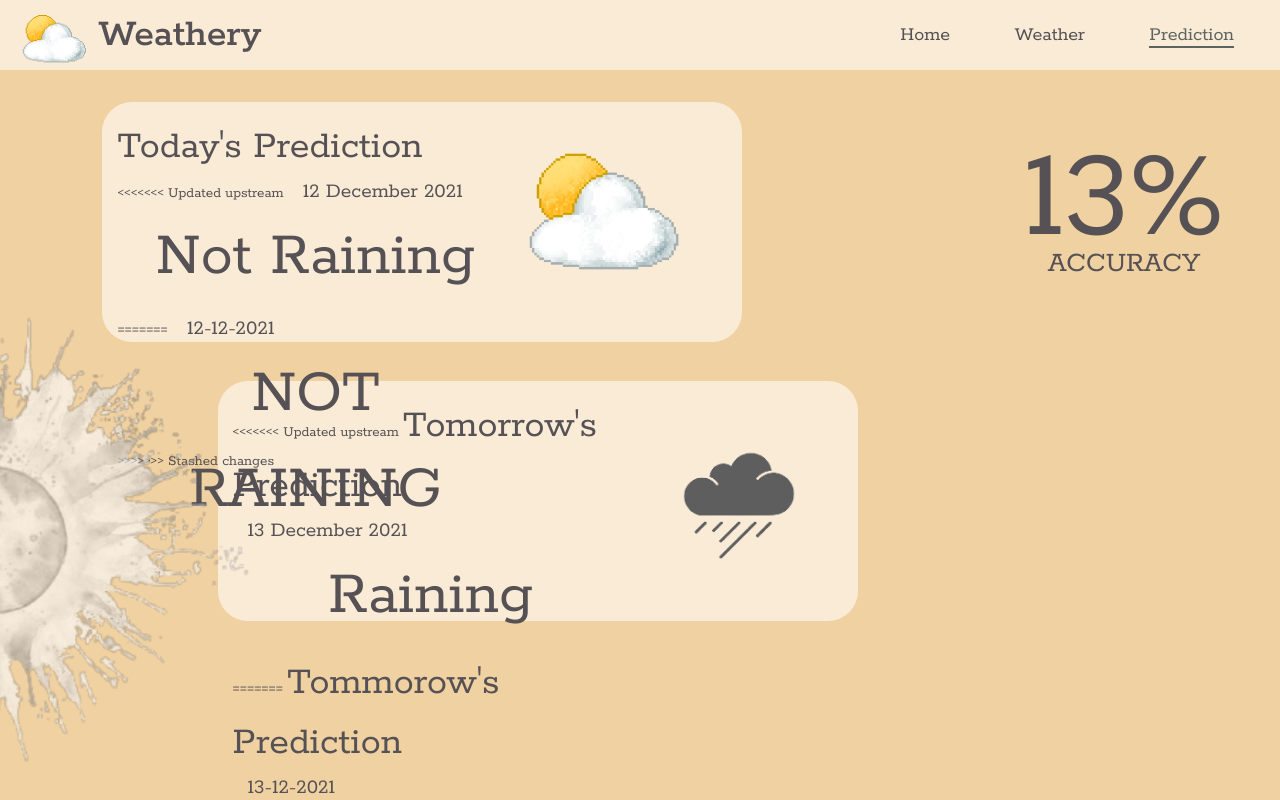
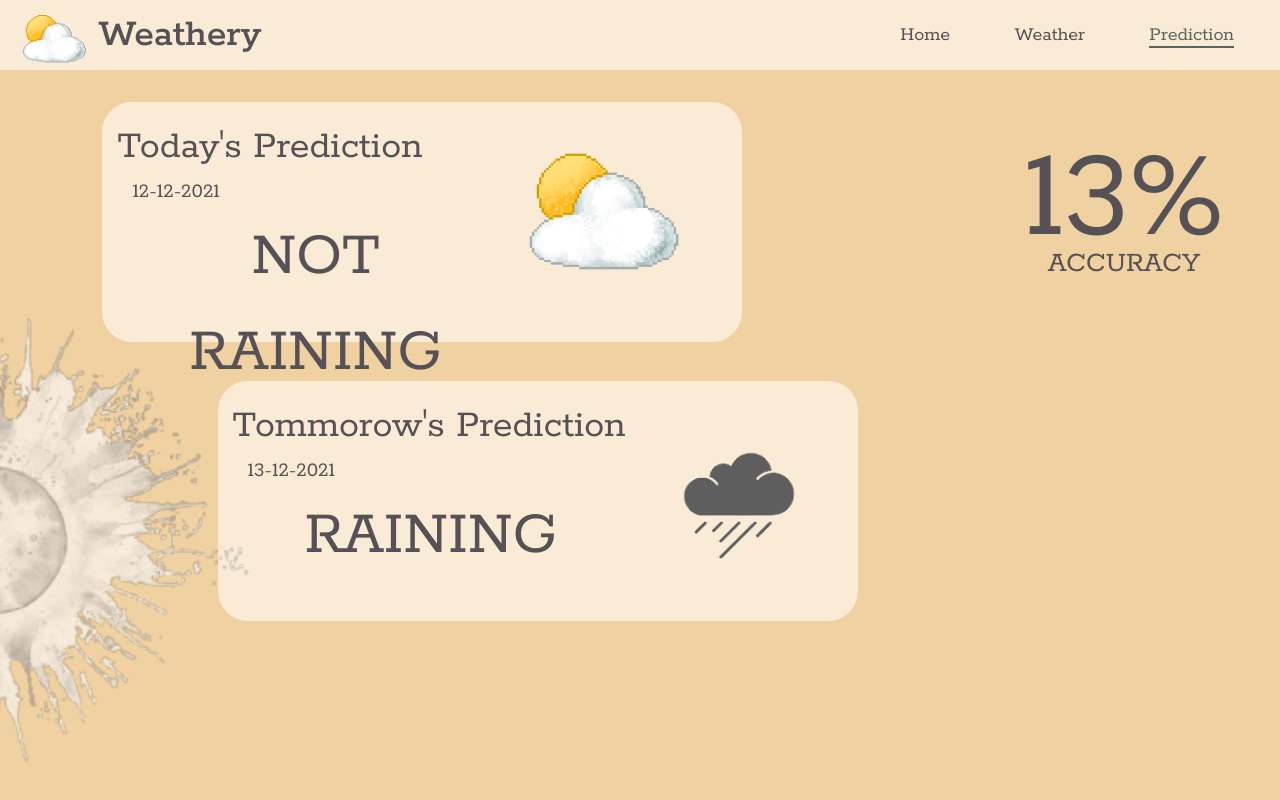
Before and after one commit to dimas519/TubesManpro-Weathery, a plain HTML site: page pages/predictionResult.html in a window 1280 px wide. Drawn offline with Linux system fonts and the light colour scheme.

Commit message:
ganti placeholder dan tambah JS

```diff
--- a/pages/predictionResult.html
+++ b/pages/predictionResult.html
@@ -35,13 +35,8 @@
     <div class="today" style="display: flex; flex-direction: row;">
         <div style="width: 65%;">
             <span class="title">Today's Prediction</span><br>
-<<<<<<< Updated upstream
-            <span class="date">12 December 2021</span><br>
-            <div class="pred">Not Raining</div>
-=======
             <span class="date">12-12-2021</span><br>
             <div class="pred">NOT RAINING</div>
->>>>>>> Stashed changes
         </div>
         <div style="width: 30%;">
             <img src="../assets/Logo.png" alt="" style="width: 100%;">
@@ -51,15 +46,9 @@
 
     <div class="tommorow" style="display: flex; flex-direction: row;">
         <div style="width: 65%;">
-<<<<<<< Updated upstream
-            <span class="title">Tomorrow's Prediction</span><br>
-            <span class="date">13 December 2021</span><br>
-            <div class="pred">Raining</div>
-=======
             <span class="title">Tommorow's Prediction</span><br>
             <span class="date">13-12-2021</span><br>
-            <div class="pred">NOT RAINING</div>
->>>>>>> Stashed changes
+            <div class="pred">RAINING</div>
         </div>
         <div style="width: 30%;">
             <img src="../assets/Rain.png" alt="" style="width: 120%;">
```
Also changed, not shown: pages/prediction.html (+0 -4 lines).
